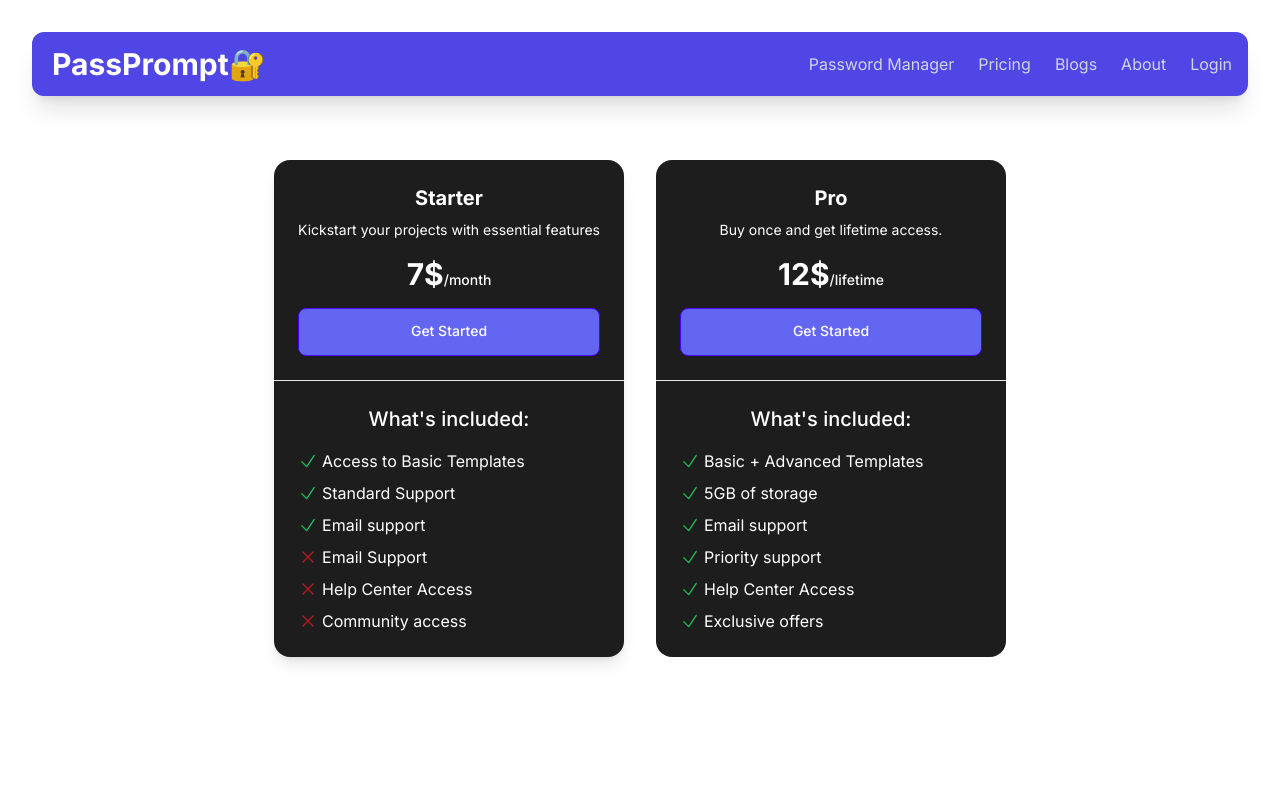
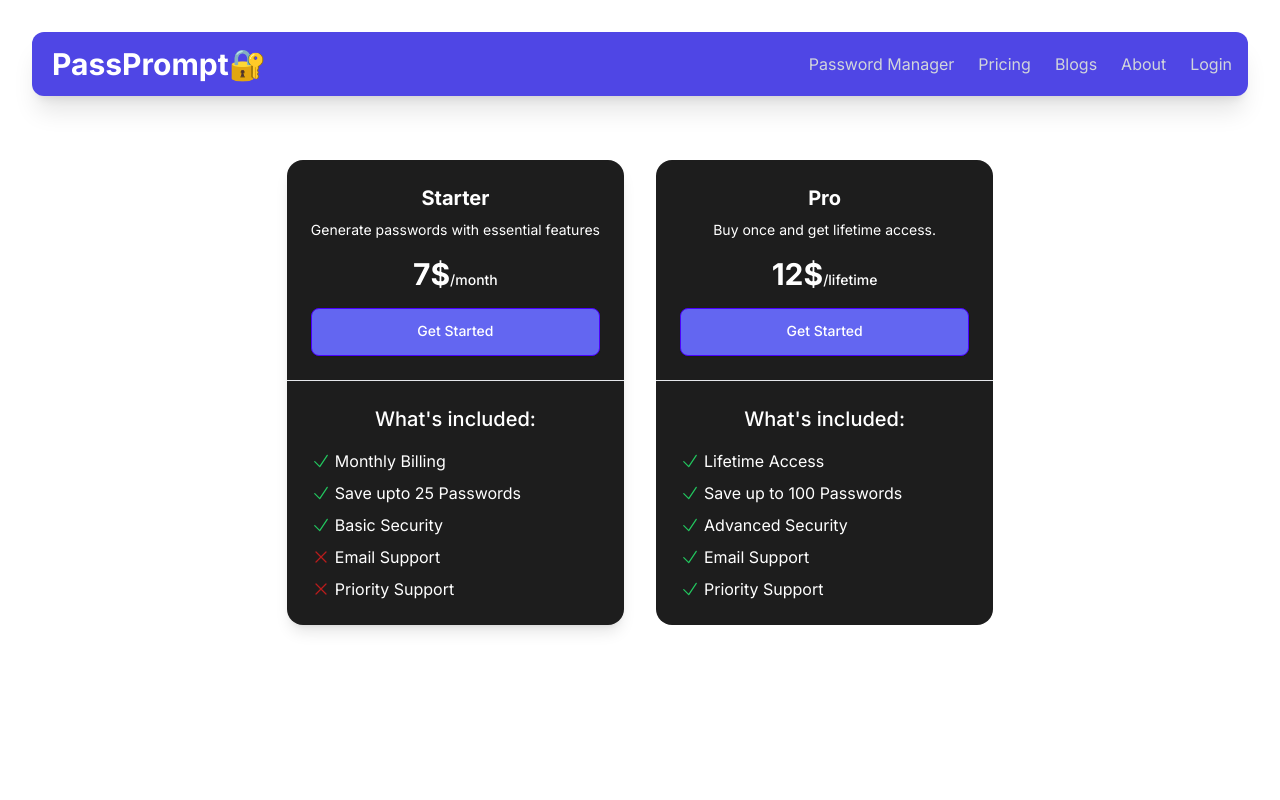
Before and after one commit to yashmandi/password-gen, a React (Vite) app in the folder frontend/: page /pricing in a window 1280 px wide. Shown: the top 800 px of the page. Built offline with nearby package versions, Linux system fonts and the light colour scheme.

Commit message:
updated plans

```diff
--- a/frontend/src/pages/Pricing.jsx
+++ b/frontend/src/pages/Pricing.jsx
@@ -17,7 +17,7 @@ const Pricing = () => {
                   <span className="sr-only">Plan</span>
                 </h2>
                 <p className="mt-2 text-sm text-white">
-                  Kickstart your projects with essential features
+                  Generate passwords with essential features
                 </p>
                 <p className="mt-2 sm:mt-4">
                   <strong className="text-2xl sm:text-3xl font-bold text-white">
@@ -52,9 +52,7 @@ const Pricing = () => {
                         d="M4.5 12.75l6 6 9-13.5"
                       />
                     </svg>
-                    <span className="text-white">
-                      Access to Basic Templates
-                    </span>
+                    <span className="text-white">Monthly Billing</span>
                   </li>
                   <li className="flex items-center gap-1">
                     <svg
@@ -71,7 +69,7 @@ const Pricing = () => {
                         d="M4.5 12.75l6 6 9-13.5"
                       />
                     </svg>
-                    <span className="text-white">Standard Support</span>
+                    <span className="text-white">Save upto 25 Passwords</span>
                   </li>
                   <li className="flex items-center gap-1">
                     <svg
@@ -88,7 +86,7 @@ const Pricing = () => {
                         d="M4.5 12.75l6 6 9-13.5"
                       />
                     </svg>
-                    <span className="text-white">Email support</span>
+                    <span className="text-white">Basic Security </span>
                   </li>
                   <li className="flex items-center gap-1">
                     <svg
@@ -122,24 +120,7 @@ const Pricing = () => {
                         d="M6 18L18 6M6 6l12 12"
                       />
                     </svg>
-                    <span className="text-white">Help Center Access</span>
-                  </li>
-                  <li className="flex items-center gap-1">
-                    <svg
-                      xmlns="http://www.w3.org/2000/svg"
-                      fill="none"
-                      viewBox="0 0 24 24"
-                      strokeWidth="1.5"
-                      stroke="currentColor"
-                      className="size-5 text-red-700"
-                    >
-                      <path
-                        strokeLinecap="round"
-                        strokeLinejoin="round"
-                        d="M6 18L18 6M6 6l12 12"
-                      />
-                    </svg>
-                    <span className="text-white">Community access</span>
+                    <span className="text-white">Priority Support</span>
                   </li>
                 </ul>
               </div>
@@ -190,8 +171,25 @@ const Pricing = () => {
                         d="M4.5 12.75l6 6 9-13.5"
                       />
                     </svg>
+                    <span className="text-white">Lifetime Access</span>
+                  </li>
+                  <li className="flex items-center gap-1">
+                    <svg
+                      xmlns="http://www.w3.org/2000/svg"
+                      fill="none"
+                      viewBox="0 0 24 24"
+                      strokeWidth="1.5"
+                      stroke="currentColor"
+                      className="size-5 text-green-500"
+                    >
+                      <path
+                        strokeLinecap="round"
+                        strokeLinejoin="round"
+                        d="M4.5 12.75l6 6 9-13.5"
+                      />
+                    </svg>
                     <span className="text-white">
-                      Basic + Advanced Templates
+                      Save up to 100 Passwords{" "}
                     </span>
                   </li>
                   <li className="flex items-center gap-1">
@@ -209,7 +207,7 @@ const Pricing = () => {
                         d="M4.5 12.75l6 6 9-13.5"
                       />
                     </svg>
-                    <span className="text-white">5GB of storage</span>
+                    <span className="text-white">Advanced Security</span>
                   </li>
                   <li className="flex items-center gap-1">
                     <svg
@@ -226,7 +224,7 @@ const Pricing = () => {
                         d="M4.5 12.75l6 6 9-13.5"
                       />
                     </svg>
-                    <span className="text-white">Email support</span>
+                    <span className="text-white">Email Support</span>
                   </li>
                   <li className="flex items-center gap-1">
                     <svg
@@ -243,41 +241,7 @@ const Pricing = () => {
                         d="M4.5 12.75l6 6 9-13.5"
                       />
                     </svg>
-                    <span className="text-white">Priority support</span>
-                  </li>
-                  <li className="flex items-center gap-1">
-                    <svg
-                      xmlns="http://www.w3.org/2000/svg"
-                      fill="none"
-                      viewBox="0 0 24 24"
-                      strokeWidth="1.5"
-                      stroke="currentColor"
-                      className="size-5 text-green-500"
-                    >
-                      <path
-                        strokeLinecap="round"
-                        strokeLinejoin="round"
-                        d="M4.5 12.75l6 6 9-13.5"
-                      />
-                    </svg>
-                    <span className="text-white">Help Center Access</span>
-                  </li>
-                  <li className="flex items-center gap-1">
-                    <svg
-                      xmlns="http://www.w3.org/2000/svg"
-                      fill="none"
-                      viewBox="0 0 24 24"
-                      strokeWidth="1.5"
-                      stroke="currentColor"
-                      className="size-5 text-green-500"
-                    >
-                      <path
-                        strokeLinecap="round"
-                        strokeLinejoin="round"
-                        d="M4.5 12.75l6 6 9-13.5"
-                      />
-                    </svg>
-                    <span className="text-white">Exclusive offers</span>
+                    <span className="text-white">Priority Support</span>
                   </li>
                 </ul>
               </div>
```
